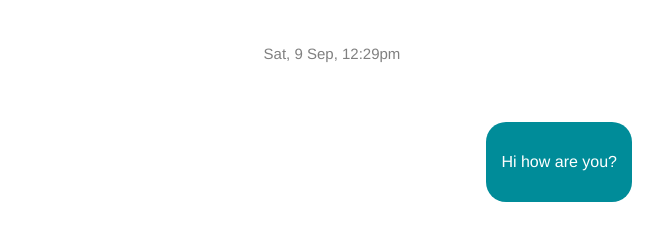
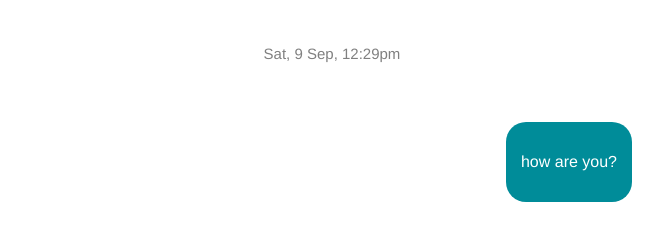
Before and after one commit to aceaces/C8, a plain HTML site: page index.html in a window 1280 px wide. Shown: the top 229 px of the page, without its empty margins (308-971 px from the left). Drawn offline with Linux system fonts and the light colour scheme.

Commit message:
Update index.html

```diff
--- a/index.html
+++ b/index.html
@@ -13,7 +13,7 @@
     </div>
 
     <div class="container right">
-      <p class="text-right">Hi how are you? </p>
+      <p class="text-right">how are you? </p>
     </div>
 
     <div class="container">
```
